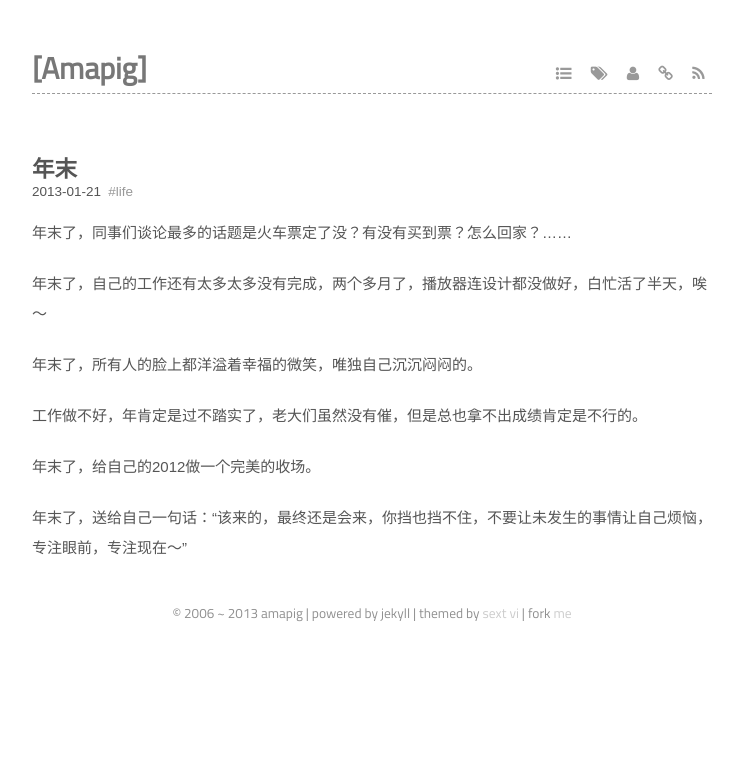
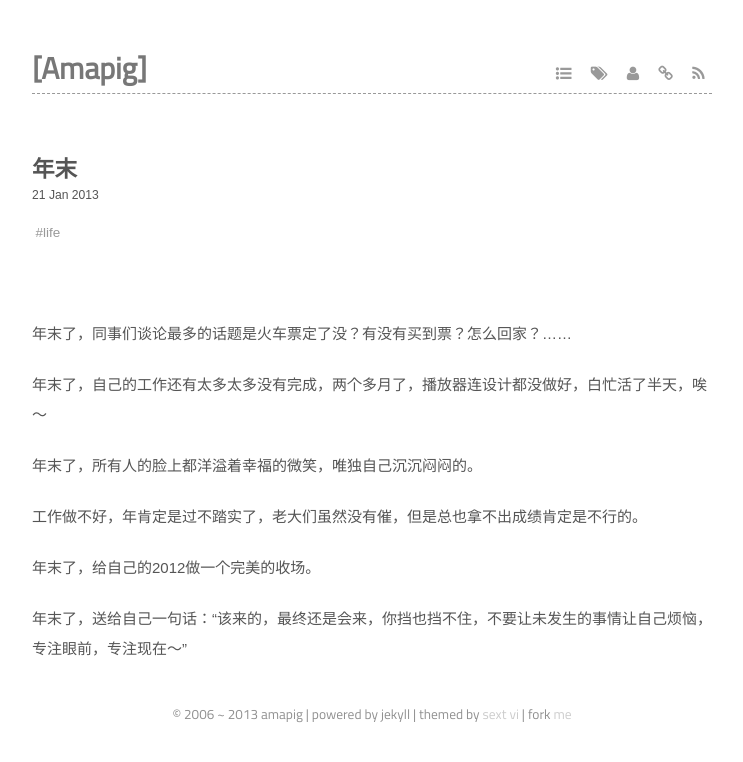
Before and after one commit to amapig/amapig.github.com, a Jekyll site: the page built from _posts/2013-01-21-the-end-of-the-2012.md, in a window 1280 px wide. Shown: the top 762 px of the page, without its empty margins (268-1011 px from the left). Built offline with Jekyll 4.4.1, drawn with Linux system fonts in a browser that asks for light colours; some web fonts are replaced; Markdown is read by kramdown in place of the engine named in the settings.

Commit message:
Update the post style.

```diff
--- a/_layouts/post.html
+++ b/_layouts/post.html
@@ -7,7 +7,8 @@ layout: default
   </section>
   <section class="meta">
   <span class="time">
-    <time datetime="{{ page.date | date:"%Y-%m-%d" }}">{{ page.date | date:"%Y-%m-%d" }}</time>
+	  <!-- <time datetime="{{ page.date | date:"%Y-%m-%d" }}">{{ page.date | date:"%Y-%m-%d" }}</time> -->
+	  <p class="meta">{{ page.date | date_to_string }}</p>
   </span>
   {% if page.tags %}
   <span class="tags">
@@ -17,6 +18,8 @@ layout: default
   </span>
   {% endif %}
   </section>
+  <br />
+  <br />
   <section class="post">
   {{ content }}
   </section>
```
